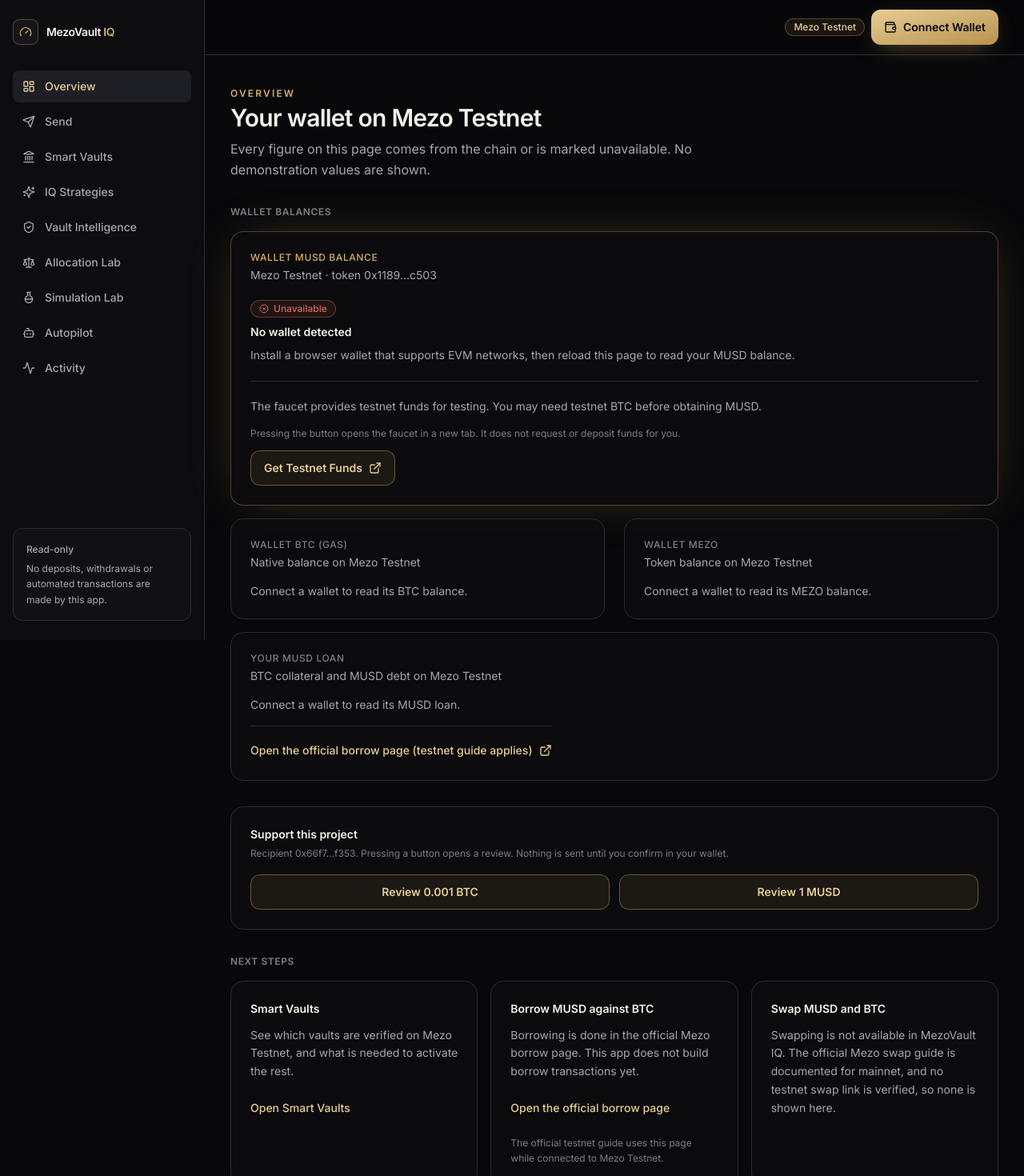
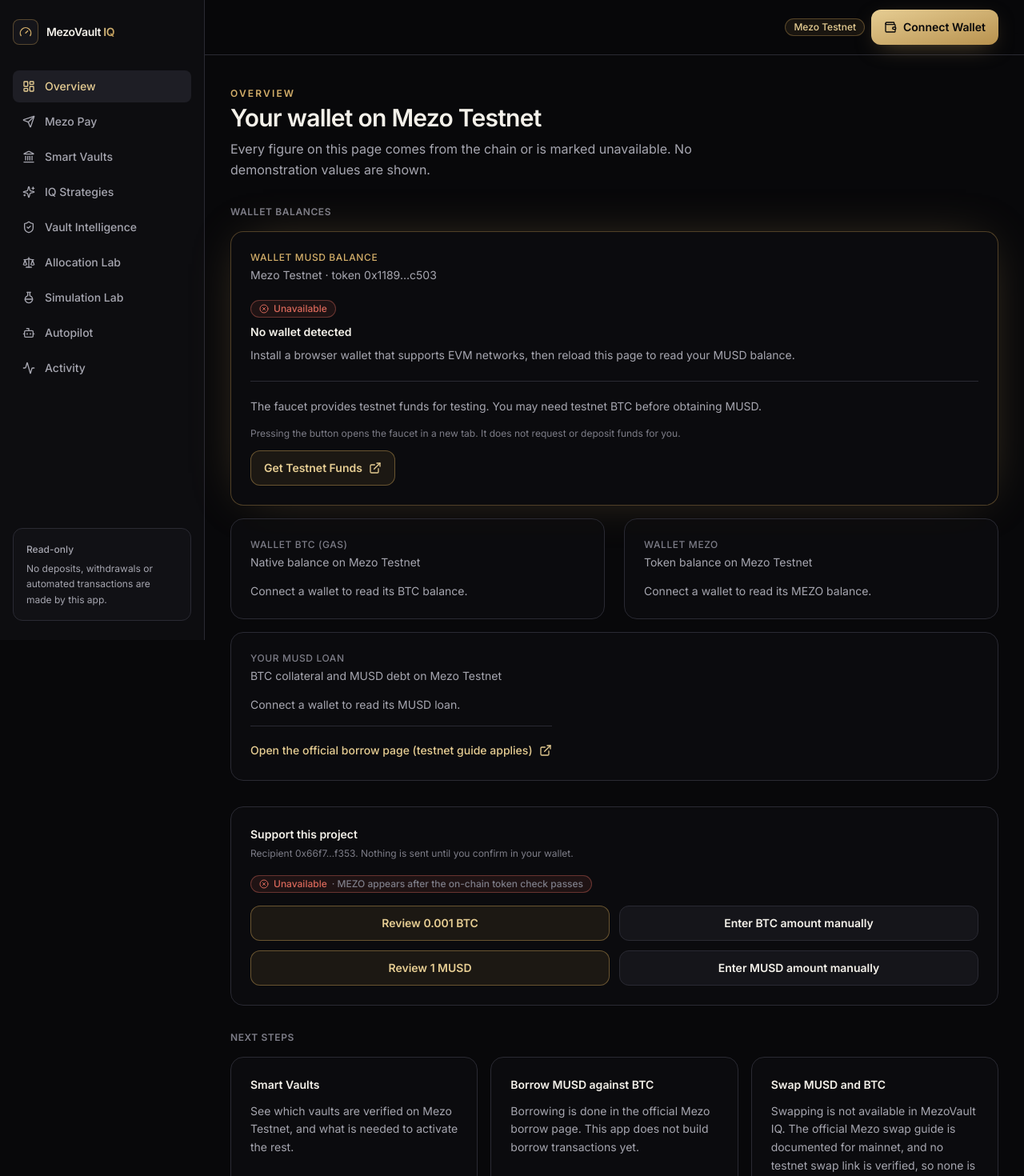
Before and after one commit to daud9/mezovault-iq, a React (Vite) app: page /app in a window 1280 px wide. Shown: the top 1470 px of the page at 80% size. Built offline with nearby package versions, Linux system fonts and the light colour scheme.

Commit message:
Support card: add MEZO option, shown only after on-chain token check

```diff
--- a/src/components/layout/AppShell.tsx
+++ b/src/components/layout/AppShell.tsx
@@ -17,7 +17,7 @@
 
 export const APP_NAV = [
   { to: "/app", label: "Overview", icon: LayoutDashboard, end: true },
-  { to: "/app/send", label: "Send", icon: Send },
+  { to: "/app/send", label: "Mezo Pay", icon: Send },
   { to: "/app/smart-vaults", label: "Smart Vaults", icon: Landmark },
   { to: "/app/strategies", label: "IQ Strategies", icon: Sparkles },
   { to: "/app/vaults", label: "Vault Intelligence", icon: ShieldCheck },
--- a/src/components/support/SupportCard.tsx
+++ b/src/components/support/SupportCard.tsx
@@ -1,28 +1,48 @@
 import { Link } from "react-router-dom";
 import { Card } from "../ui/Card";
+import { DataStatus } from "../ui/DataStatus";
 import { SUPPORT_ADDRESS, SUPPORT_PRESETS } from "../../config/support";
 import { shortAddress } from "../../lib/format";
 import { buildSendQuery } from "../../lib/paymentRequest";
+import { useMezoBalance } from "../../hooks/useMezoBalance";
 
-/** Opens the Send page with the support address pre-filled. The user reviews and confirms in their wallet. */
+/**
+ * Two routes per asset: review a preset amount, or open Mezo Pay with the recipient and asset
+ * filled in so the amount can be entered manually. MEZO appears only after its on-chain check passes.
+ * Nothing is sent until the user confirms in their wallet.
+ */
 export function SupportCard() {
+  const mezo = useMezoBalance();
+  const mezoVerified = mezo.view.status === "done" && mezo.view.result.status === "ok";
+  const presets = SUPPORT_PRESETS.filter((p) => p.token !== "MEZO" || mezoVerified);
+
   return (
     <Card className="space-y-4">
       <div>
         <h2 className="text-sm font-semibold text-mist-100">Support this project</h2>
         <p className="mt-1 text-xs leading-relaxed text-mist-500">
-          Recipient {shortAddress(SUPPORT_ADDRESS)}. Pressing a button opens a review. Nothing is sent until you confirm in your wallet.
+          Recipient {shortAddress(SUPPORT_ADDRESS)}. Nothing is sent until you confirm in your wallet.
         </p>
       </div>
-      <div className="grid gap-3 sm:grid-cols-2">
-        {SUPPORT_PRESETS.map((p) => (
+      {!mezoVerified && (
+        <DataStatus state="unavailable" detail="MEZO appears after the on-chain token check passes" />
+      )}
+      <div className="space-y-3">
+        {presets.map((p) => (
+          <div key={p.label} className="grid gap-3 sm:grid-cols-2">
             <Link
-            key={p.label}
               to={`/app/pay?${buildSendQuery({ to: SUPPORT_ADDRESS, token: p.token, amount: p.amount })}`}
               className="inline-flex min-h-11 items-center justify-center rounded-xl border border-gold-500/50 bg-gold-500/10 px-4 text-sm font-semibold text-gold-300 hover:bg-gold-500/20"
             >
               Review {p.label}
             </Link>
+            <Link
+              to={`/app/send?${new URLSearchParams({ to: SUPPORT_ADDRESS, token: p.token }).toString()}`}
+              className="inline-flex min-h-11 items-center justify-center rounded-xl border border-line bg-ink-800 px-4 text-sm font-semibold text-mist-200 hover:border-gold-500/50"
+            >
+              Enter {p.token} amount manually
+            </Link>
+          </div>
         ))}
       </div>
     </Card>
--- a/src/config/support.ts
+++ b/src/config/support.ts
@@ -7,4 +7,5 @@
 export const SUPPORT_PRESETS = [
   { token: "BTC" as const, amount: "0.001", label: "0.001 BTC" },
   { token: "MUSD" as const, amount: "1", label: "1 MUSD" },
+  { token: "MEZO" as const, amount: "1", label: "1 MEZO" },
 ];
--- a/src/pages/Send.tsx
+++ b/src/pages/Send.tsx
@@ -177,8 +177,8 @@
   return (
     <div className="space-y-8">
       <SectionHeader
-        eyebrow="Send"
-        title="Send BTC or MUSD on Mezo Testnet"
+        eyebrow="Mezo Pay"
+        title="Mezo Pay — Send & Request"
         description="You review every transaction and approve it in your wallet. The app never holds your keys. A send is final once confirmed on-chain."
       />
 
@@ -186,7 +186,9 @@
         <Card className="space-y-6">
           {prefill.request && (
             <div className="rounded-lg border border-gold-500/40 bg-gold-500/10 p-3 text-xs leading-relaxed text-mist-200">
-              Filled in from a payment link. Check the recipient, token and amount against what you expect before you review.
+              {prefill.request.amount
+                ? "Filled in from a payment link. Check the recipient, token and amount against what you expect before you review."
+                : "Recipient and token filled in. Enter the amount, then review."}
             </div>
           )}
           {!from || state.status !== "connected" ? (
```
Lines whose indentation alone changed are shown as unchanged.
